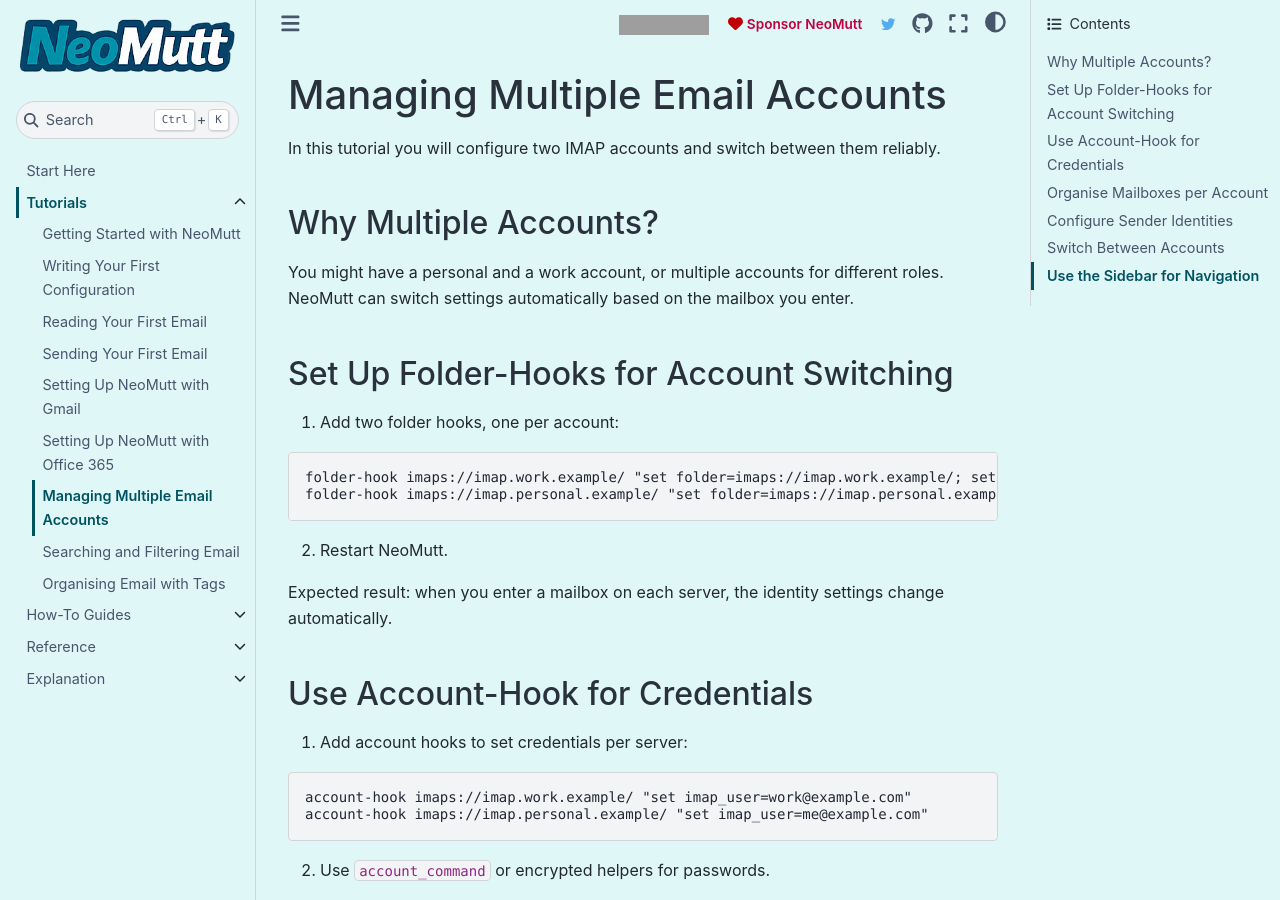
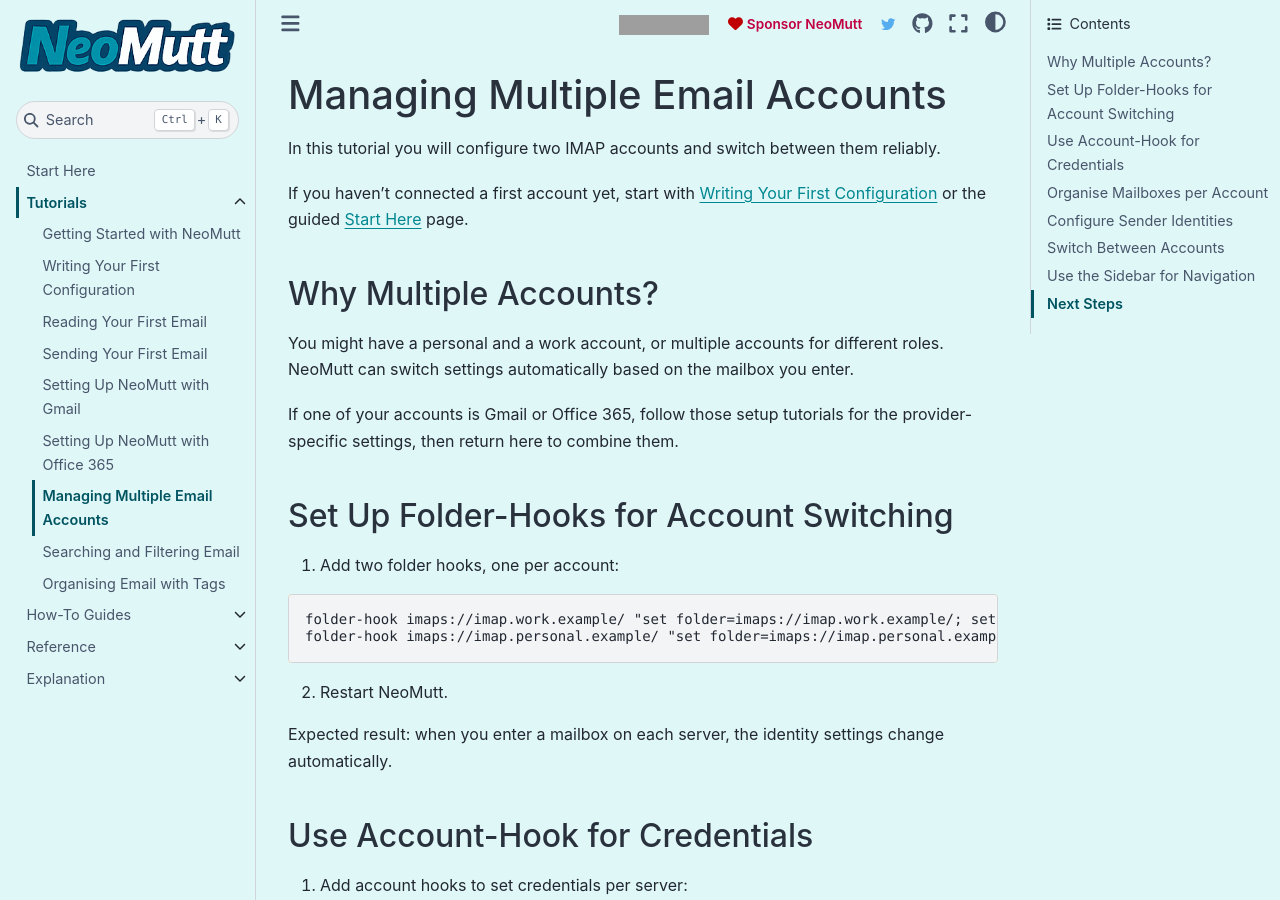
Before and after one commit to neomutt/docs, a Sphinx documentation site: the page built from docs/tutorials/multiple-accounts.md, in a window 1280 px wide and 900 px high. Built offline with Sphinx 7.4.7 and the Sphinx Book theme 1.1.4, drawn with Linux system fonts in a browser that asks for light colours; some of the changed text lies outside the part shown; grey boxes are pictures that could not be loaded.

Commit message:
docs: add beginner guidance to multiple-accounts

```diff
--- a/docs/tutorials/multiple-accounts.md
+++ b/docs/tutorials/multiple-accounts.md
@@ -8,9 +8,14 @@
 
 In this tutorial you will configure two IMAP accounts and switch between them reliably.
 
+If you haven't connected a first account yet, start with [Writing Your First Configuration](first-config)
+or the guided [Start Here](../start-here) page.
+
 ## Why Multiple Accounts?
 
 You might have a personal and a work account, or multiple accounts for different roles. NeoMutt can switch settings automatically based on the mailbox you enter.
+
+If one of your accounts is Gmail or Office 365, follow those setup tutorials for the provider-specific settings, then return here to combine them.
 
 ## Set Up Folder-Hooks for Account Switching
 
@@ -85,3 +90,8 @@
 2. Use sidebar navigation keys to move between mailboxes.
 
 Expected result: you can switch accounts without typing mailbox URLs.
+
+## Next Steps
+
+- "I want to send from the right identity every time." See [Config Paradigms](../explanation/config-paradigms) and [Hooks](../howto/hooks).
+- "I want to make mailbox switching easier." See [Sidebar Workflows](../howto/sidebar-workflows).
```
